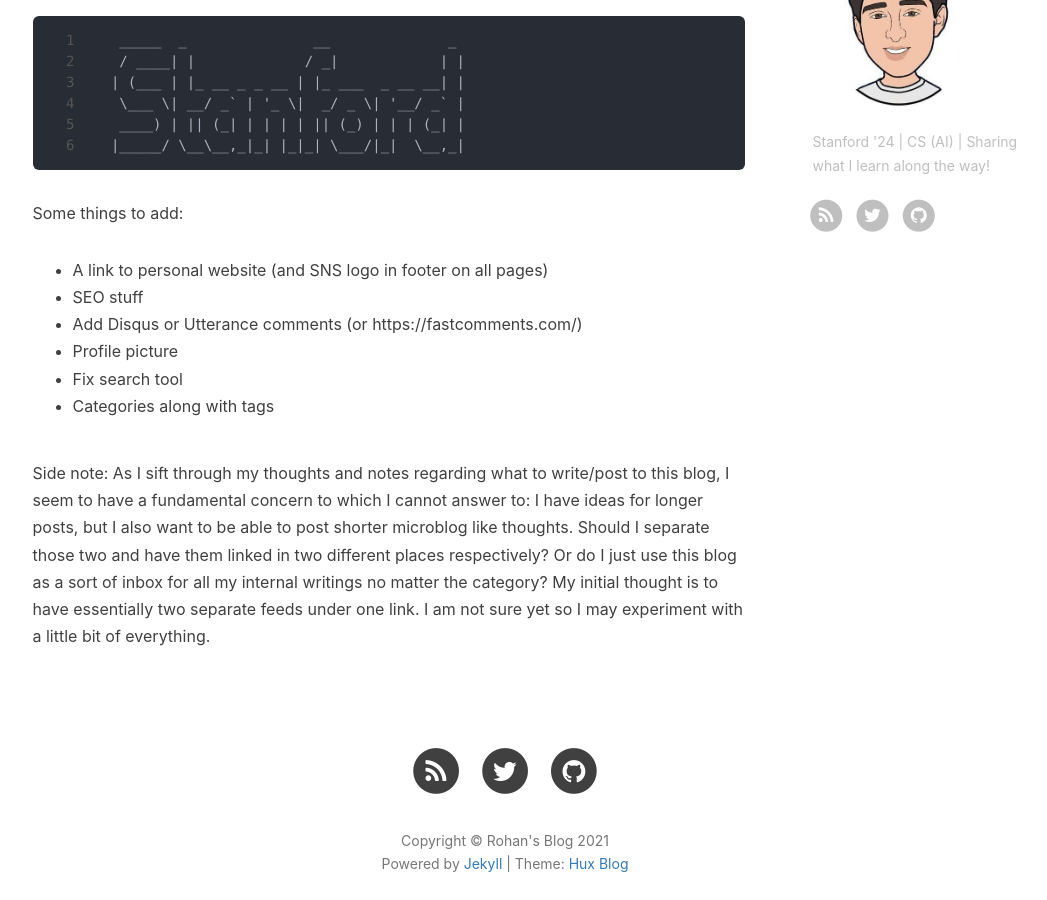
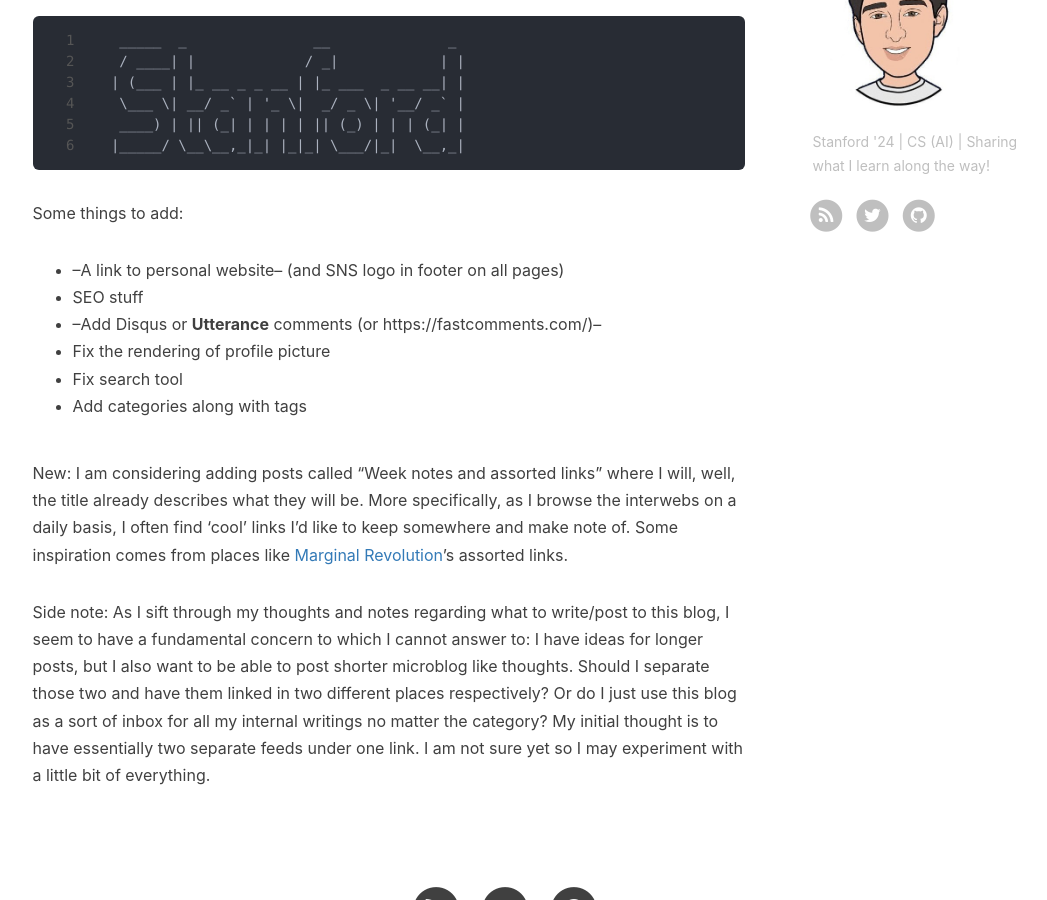
Before and after one commit to rosikand/old-blog-v1, a Jekyll site: the page built from about.html, in a window 1280 px wide and 900 px high, scrolled down 618 px. Shown: the whole window, without its empty margins (135-1182 px from the left). Built offline with Jekyll 4.4.1, drawn with Linux system fonts in a browser that asks for light colours; nearby versions of some CDN libraries; comment, search, counter and statistics services are not loaded.

Commit message:
Update en.md

```diff
--- a/_includes/about/en.md
+++ b/_includes/about/en.md
@@ -9,12 +9,13 @@ Hi! My name is Rohan Sikand and I am an undergraduate student at Stanford Univer
 
 
 Some things to add:
-- A link to personal website (and SNS logo in footer on all pages)
+- --A link to personal website-- (and SNS logo in footer on all pages)
 - SEO stuff
-- Add Disqus or Utterance comments (or https://fastcomments.com/)
-- Profile picture
+- --Add Disqus or **Utterance** comments (or https://fastcomments.com/)--
+- Fix the rendering of profile picture
 - Fix search tool
-- Categories along with tags
+- Add categories along with tags
 
+New: I am considering adding posts called "Week notes and assorted links" where I will, well, the title already describes what they will be. More specifically, as I browse the interwebs on a daily basis, I often find 'cool' links I'd like to keep somewhere and make note of. Some inspiration comes from places like [Marginal Revolution](https://marginalrevolution.com/)'s assorted links.
 
 Side note: As I sift through my thoughts and notes regarding what to write/post to this blog, I seem to have a fundamental concern to which I cannot answer to: I have ideas for longer posts, but I also want to be able to post shorter microblog like thoughts. Should I separate those two and have them linked in two different places respectively? Or do I just use this blog as a sort of inbox for all my internal writings no matter the category? My initial thought is to have essentially two separate feeds under one link. I am not sure yet so I may experiment with a little bit of everything.
```
